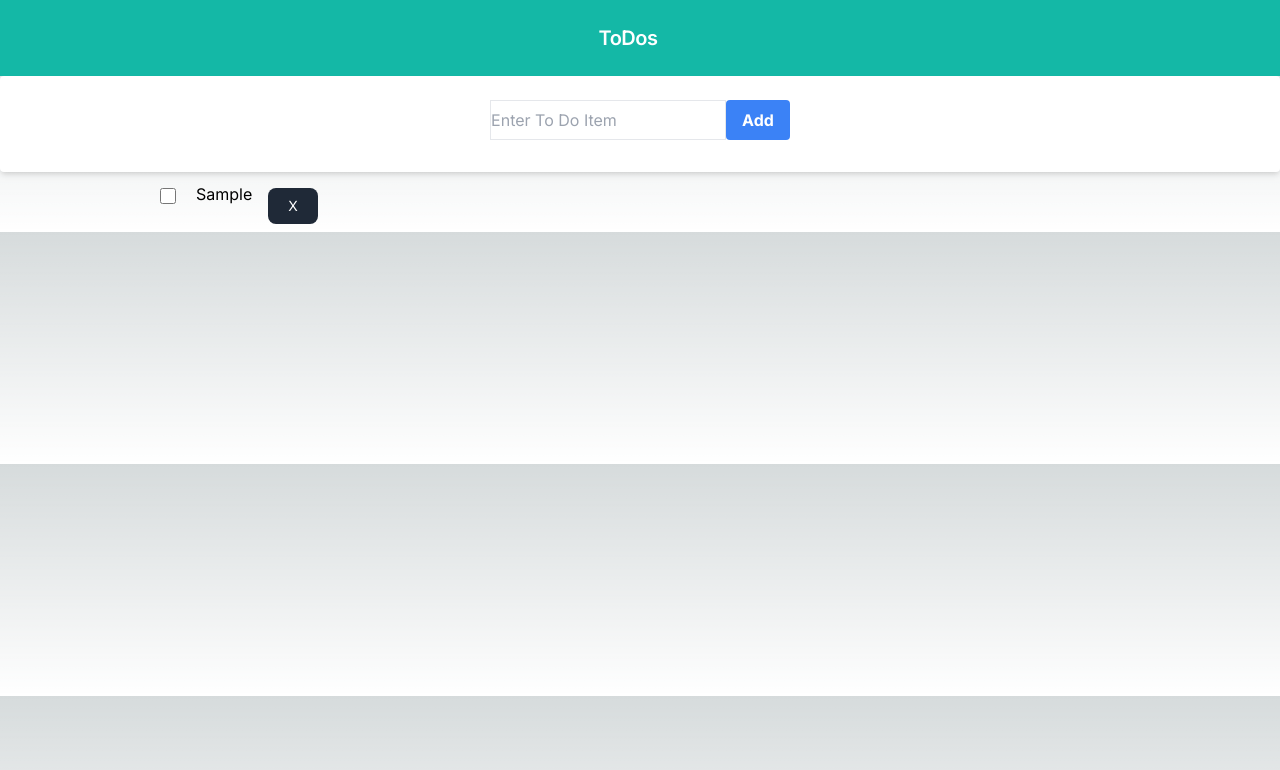
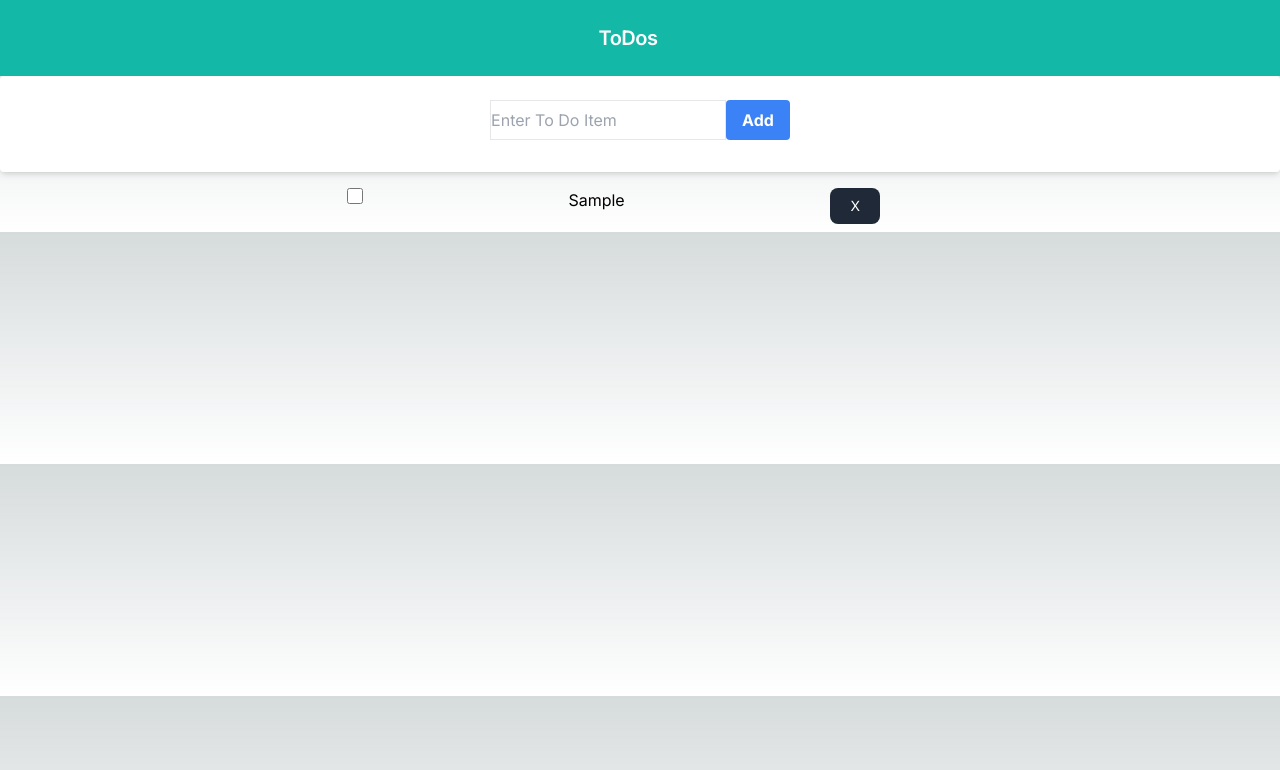
Before and after one commit to SheoranRavi/ListsApp, a Next.js app in the folder webapp/: page / in a window 1280 px wide. Both pictures are taken after typing "Sample" into the empty fields and a click on the button "Add". Shown: the top 770 px of the page. Built offline with nearby package versions, Linux system fonts and the light colour scheme.

Commit message:
fixed css

```diff
--- a/webapp/src/app/components/List.jsx
+++ b/webapp/src/app/components/List.jsx
@@ -7,7 +7,7 @@ export default function List(props){
     console.log("re-rendering List");
     return (
         <div className="container">
-            <ul className='flex flex-col items-baseline pd-30 ml-40'>
+            <ul className='flex flex-col items-end w-6/12 ml-60'>
                 {toDos.map((item) => {
                     return <ToDoItem key={item.id} item={item} updateToDo={updateToDo} updateItems={updateItems}/>
                 })}
--- a/webapp/src/app/components/ToDoItem.jsx
+++ b/webapp/src/app/components/ToDoItem.jsx
@@ -1,8 +1,8 @@
 import { useState } from "react";
 import deleteToDoById from "../common/deleteToDoById";
 
-export default function ToDoItem(props){
-    console.log('re-rendering ToDoItem');
+export default function ToDoItem(props) {
+	console.log("re-rendering ToDoItem");
 	const item = props.item;
 	const [checkedState, setCheckedState] = useState(item.checkedState);
 	const updateToDo = props.updateToDo;
@@ -14,36 +14,35 @@ export default function ToDoItem(props){
 		item.checkedState = newCheckedState;
 		updateToDo(item);
 		setCheckedState(newCheckedState);
-    }
+	};
 
 	const updateItem = (e) => {
-        console.log("checkbox state changed")
-    }
+		console.log("checkbox state changed");
+	};
 
 	const removeItem = (e) => {
 		deleteToDoById(item.id);
 		updateItems();
-    }
+	};
 
 	return (
 		<>
-            <div className="flex space-x-5 flex-row flex-nowrap justify-center">
+			<div className="flex space-x-5 w-10/12 justify-between items-start">
 				<input
 					checked={checkedState}
 					type="checkbox"
 					className="h-4 w-4 bg-gray-100"
 					onClick={stateChangeHandler}
-                    onChange={updateItem}></input>
-                <div className="flex space-x-4 justify-center items-stretch">
-                    <div className="flex space-x-4 bg-blue leading-3 list-outside">
-                        {item.text}
-                    </div>
-                    <span
-                        className="self-end cursor-pointer text-white bg-gray-800 hover:bg-gray-900 focus:outline-none focus:ring-4 focus:ring-gray-300 font-small rounded-lg text-sm px-5 py-2 mr-2 mb-2 dark:bg-gray-800 dark:hover:bg-gray-700 dark:focus:ring-gray-700 dark:border-gray-700"
-                        onClick={removeItem}>X
-                    </span>
+					onChange={updateItem}
+				></input>
+				<div className="flex space-x-4 justify-end">{item.text}</div>
+				<div
+					className="cursor-pointer text-white bg-gray-800 hover:bg-gray-900 focus:outline-none focus:ring-4 focus:ring-gray-300 font-small rounded-lg text-sm px-5 py-2 mr-2 mb-2 dark:bg-gray-800 dark:hover:bg-gray-700 dark:focus:ring-gray-700 dark:border-gray-700"
+					onClick={removeItem}
+				>
+					X
 				</div>
 			</div>
 		</>
-    )
+	);
 }
```
Lines whose indentation alone changed are shown as unchanged.
